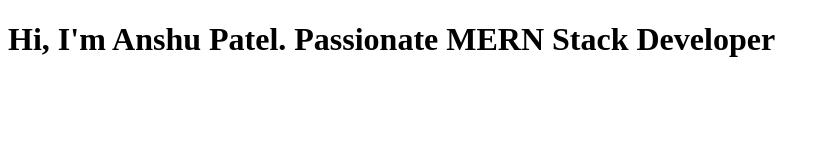
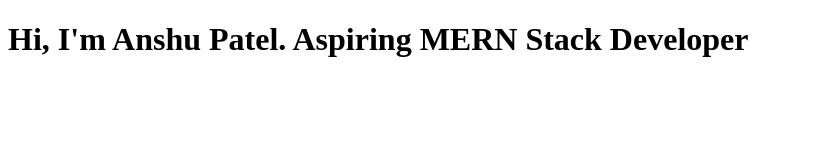
Before and after one commit to anshupatelz/anshupatelz, a plain HTML site: page index.html in a window 1280 px wide. Shown: the whole page, without its empty margins (0-830 px from the left). Drawn offline with Linux system fonts and the light colour scheme.

Commit message:
Update: Change 'Passionate to Aspiring' in H1

```diff
--- a/index.html
+++ b/index.html
@@ -11,7 +11,7 @@
 
     <body>
         <header>
-            <h1>Hi, I'm Anshu Patel. Passionate MERN Stack Developer</h1>
+            <h1>Hi, I'm Anshu Patel. Aspiring MERN Stack Developer</h1>
         </header>
         <main></main>
         <footer></footer>
```
